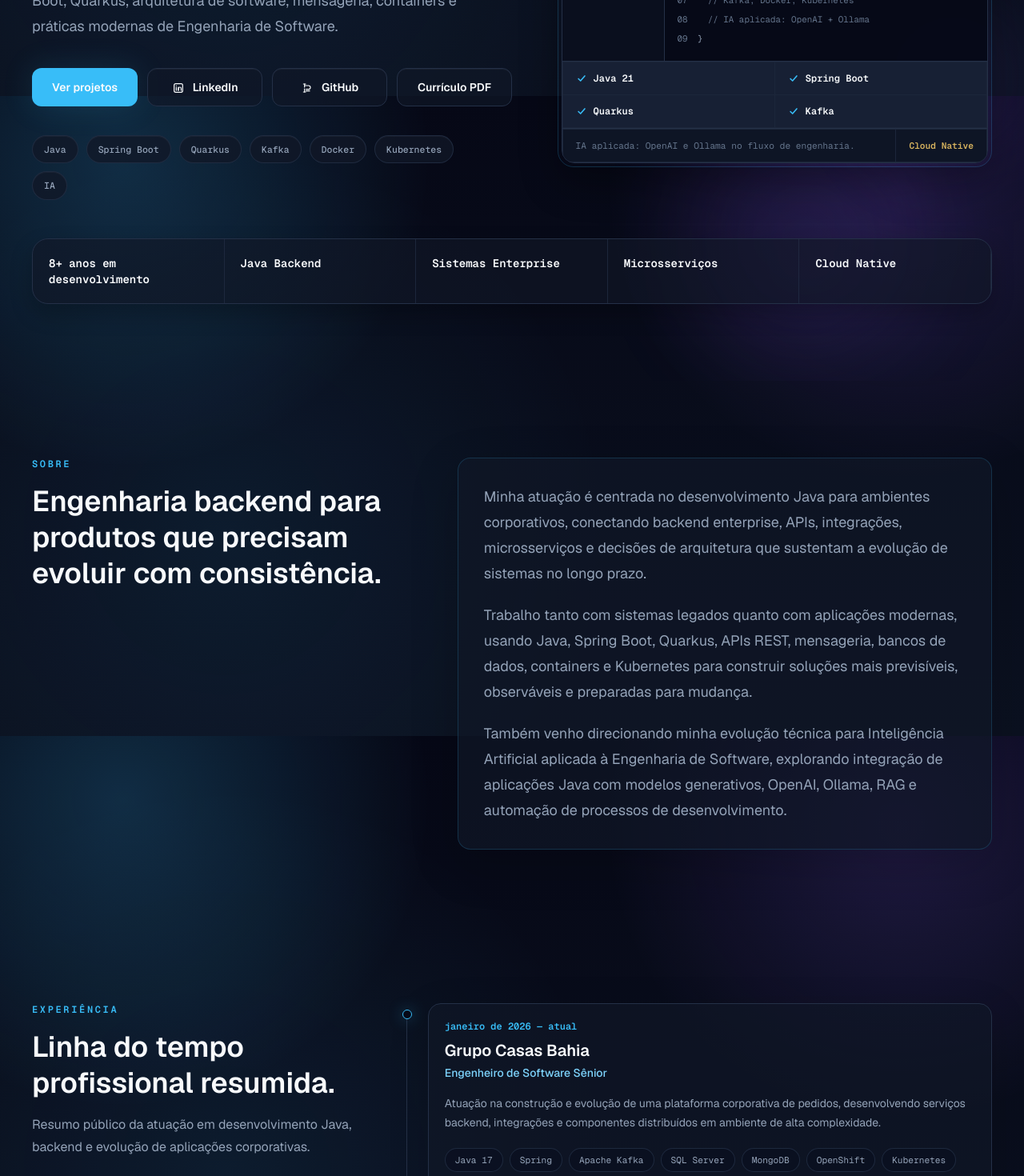
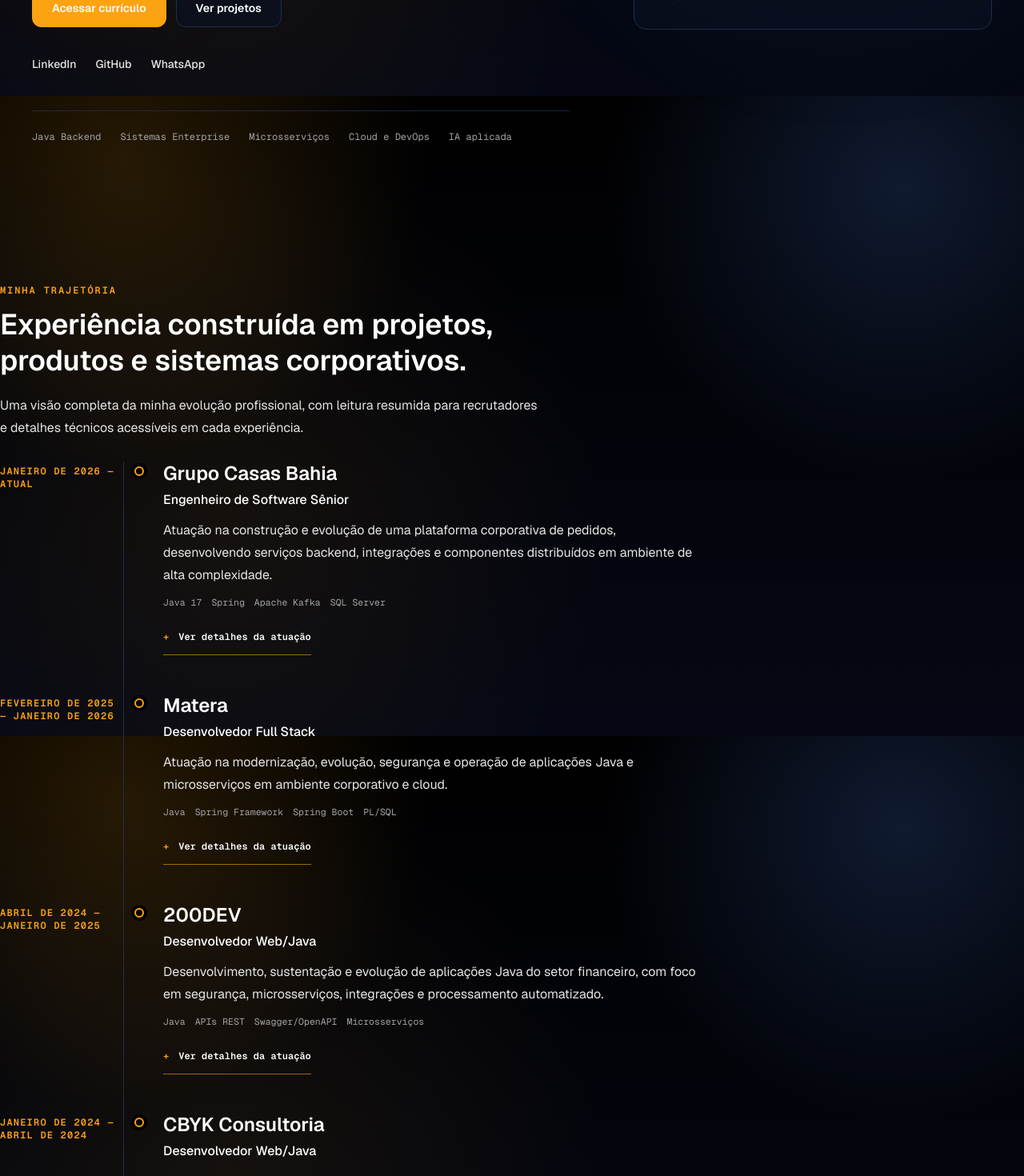
Before and after one commit to wep1980/wepdev-portfolio, a Next.js app in the folder frontend/: page / in a window 1280 px wide. Shown: the part 680-2150 px from the top of the page at 80% size. Built offline with nearby package versions, Linux system fonts and the light colour scheme.

Commit message:
feat: promove Home V3 para a rota pública

```diff
--- a/frontend/app/globals.css
+++ b/frontend/app/globals.css
@@ -1,25 +1,25 @@
 @import "tailwindcss";
 
 :root {
-  --background: #060816;
-  --background-secondary: #0b1120;
-  --surface: #111827;
-  --surface-elevated: #172033;
-  --surface-hover: #172033;
-  --foreground: #f8fafc;
-  --muted: #94a3b8;
-  --subtle: #64748b;
-  --border: #243047;
-  --border-accent: #38bdf8;
-  --primary: #38bdf8;
-  --primary-hover: #7dd3fc;
-  --primary-foreground: #06121f;
-  --accent: #8b5cf6;
-  --accent-light: #a78bfa;
-  --accent-gold: #d6b25e;
+  --background: #000000;
+  --background-secondary: #050814;
+  --surface: #0a1222;
+  --surface-elevated: #14213d;
+  --surface-hover: #1b2e55;
+  --foreground: #ffffff;
+  --muted: #e5e5e5;
+  --subtle: #a3a3a3;
+  --border: #1f2e4c;
+  --border-accent: #fca311;
+  --primary: #fca311;
+  --primary-hover: #ffbd4a;
+  --primary-foreground: #000000;
+  --accent: #fca311;
+  --accent-light: #ffd48a;
+  --accent-gold: #fca311;
   --success: #22c55e;
-  --warning: #d6b25e;
-  --error: #8b5cf6;
+  --warning: #fca311;
+  --error: #ef4444;
 
   --font-family-heading: var(--fonte-principal), Arial, Helvetica, sans-serif;
   --font-family-body: var(--fonte-principal), Arial, Helvetica, sans-serif;
@@ -34,15 +34,15 @@
   --shadow-sm: 0 4px 12px rgb(0 0 0 / 18%);
   --shadow-md: 0 12px 28px rgb(0 0 0 / 24%);
   --shadow-lg: 0 20px 48px rgb(0 0 0 / 32%);
-  --shadow-glow: 0 0 32px rgb(56 189 248 / 22%);
-  --shadow-glow-subtle: 0 0 40px rgb(56 189 248 / 14%);
+  --shadow-glow: 0 0 32px rgb(252 163 17 / 20%);
+  --shadow-glow-subtle: 0 0 40px rgb(252 163 17 / 12%);
 
-  --gradient-brand: linear-gradient(90deg, var(--primary), var(--accent));
+  --gradient-brand: linear-gradient(90deg, var(--primary), var(--primary-hover));
   --gradient-surface: linear-gradient(145deg, var(--surface), var(--surface-elevated));
   --gradient-glow:
-    radial-gradient(circle at 12% 10%, rgb(56 189 248 / 20%), transparent 24rem),
-    radial-gradient(circle at 88% 14%, rgb(139 92 246 / 18%), transparent 23rem),
-    radial-gradient(circle at 22% 34rem, rgb(56 189 248 / 8%), transparent 30rem);
+    radial-gradient(circle at 12% 10%, rgb(252 163 17 / 15%), transparent 24rem),
+    radial-gradient(circle at 88% 14%, rgb(20 33 61 / 78%), transparent 23rem),
+    radial-gradient(circle at 22% 34rem, rgb(252 163 17 / 7%), transparent 30rem);
 
   --duration-fast: 120ms;
   --duration-normal: 200ms;
@@ -110,8 +110,8 @@
   --shadow-sm: 0 4px 12px rgb(0 0 0 / 18%);
   --shadow-md: 0 12px 28px rgb(0 0 0 / 24%);
   --shadow-lg: 0 20px 48px rgb(0 0 0 / 32%);
-  --shadow-glow: 0 0 32px rgb(56 189 248 / 22%);
-  --shadow-glow-subtle: 0 0 40px rgb(56 189 248 / 14%);
+  --shadow-glow: 0 0 32px rgb(252 163 17 / 20%);
+  --shadow-glow-subtle: 0 0 40px rgb(252 163 17 / 12%);
 }
 
 * {
@@ -120,6 +120,10 @@
 
 html {
   scroll-behavior: smooth;
+}
+
+:where(section[id]) {
+  scroll-margin-top: 6rem;
 }
 
 body {
@@ -141,8 +145,8 @@
   pointer-events: none;
   content: "";
   background-image:
-    linear-gradient(rgb(148 163 184 / 8%) 1px, transparent 1px),
-    linear-gradient(90deg, rgb(148 163 184 / 8%) 1px, transparent 1px);
+    linear-gradient(rgb(229 229 229 / 6%) 1px, transparent 1px),
+    linear-gradient(90deg, rgb(229 229 229 / 6%) 1px, transparent 1px);
   background-size: 48px 48px;
   mask-image: linear-gradient(180deg, rgb(0 0 0 / 80%), transparent 78%);
 }
@@ -154,8 +158,8 @@
   pointer-events: none;
   content: "";
   background:
-    radial-gradient(circle at 5% 34%, rgb(56 189 248 / 12%), transparent 17rem),
-    radial-gradient(circle at 94% 38%, rgb(139 92 246 / 12%), transparent 18rem);
+    radial-gradient(circle at 5% 34%, rgb(252 163 17 / 8%), transparent 17rem),
+    radial-gradient(circle at 94% 38%, rgb(20 33 61 / 55%), transparent 18rem);
 }
 
 a {
--- a/frontend/app/layout.tsx
+++ b/frontend/app/layout.tsx
@@ -1,8 +1,6 @@
 import type { Metadata } from "next";
 import { Geist, Geist_Mono } from "next/font/google";
 import Script from "next/script";
-import { Cabecalho } from "@/componentes/layout/Cabecalho";
-import { Rodape } from "@/componentes/layout/Rodape";
 import { urlSiteOficial } from "@/constantes/site";
 import "./globals.css";
 
@@ -68,9 +66,7 @@
       className={`${fontePrincipal.variable} ${fonteCodigo.variable} h-full antialiased`}
     >
       <body className="flex min-h-full flex-col bg-background text-foreground">
-        <Cabecalho />
         {children}
-        <Rodape />
         <Script
           src="https://analytics.wepdev.com.br/script.js"
           data-website-id="79867cd5-31c2-4a41-8c7f-f69507a2e9af"
--- a/frontend/app/page.tsx
+++ b/frontend/app/page.tsx
@@ -1,80 +1,13 @@
-import { SecaoContato } from "@/componentes/contato/SecaoContato";
-import { SecaoHero } from "@/componentes/home/SecaoHero";
-import { SecaoSobre } from "@/componentes/home/SecaoSobre";
-import { VisaoArquitetura } from "@/componentes/arquitetura/VisaoArquitetura";
-import { LinhaDoTempoExperiencia } from "@/componentes/experiencia/LinhaDoTempoExperiencia";
-import { SecaoPrincipiosEngenharia } from "@/componentes/principios/SecaoPrincipiosEngenharia";
-import { SecaoProjetos } from "@/componentes/projetos/SecaoProjetos";
-import { Container } from "@/componentes/ui/Container";
-import { Secao } from "@/componentes/ui/Secao";
-import { experienciasProfissionais } from "@/constantes/experiencias";
+import { HomeV3 } from "@/componentes/home/v3/HomeV3";
+import { NavbarV3 } from "@/componentes/home/v3/NavbarV3";
 
 export default function PaginaInicial() {
   return (
-    <main className="flex-1 overflow-hidden">
-      <SecaoHero />
-
-      <SecaoSobre />
-
-      <Secao
-        id="experiencia"
-        aria-labelledby="titulo-experiencia"
-        className="py-12 sm:py-16"
-      >
-        <Container>
-          <div className="grid gap-8 lg:grid-cols-[0.36fr_0.64fr] lg:gap-12">
-            <div>
-              <p className="font-mono text-xs font-semibold uppercase tracking-[0.22em] text-primary">
-                Experiência
-              </p>
-              <h2
-                id="titulo-experiencia"
-                className="mt-4 text-3xl font-semibold leading-tight text-foreground sm:text-4xl"
-              >
-                Linha do tempo profissional resumida.
-              </h2>
-              <p className="mt-4 text-base leading-7 text-muted">
-                Resumo público da atuação em desenvolvimento Java, backend e
-                evolução de aplicações corporativas.
-              </p>
-            </div>
-
-            <LinhaDoTempoExperiencia experiencias={experienciasProfissionais} />
-          </div>
-        </Container>
-      </Secao>
-
-      <Secao
-        id="arquitetura"
-        aria-labelledby="titulo-arquitetura"
-        className="py-12 sm:py-16"
-      >
-        <Container>
-          <div className="mb-7 max-w-3xl">
-            <p className="font-mono text-xs font-semibold uppercase tracking-[0.22em] text-primary">
-              Arquitetura
-            </p>
-            <h2
-              id="titulo-arquitetura"
-              className="mt-4 text-3xl font-semibold leading-tight text-foreground sm:text-4xl"
-            >
-              Como eu penso uma arquitetura
-            </h2>
-            <p className="mt-4 text-base leading-7 text-muted sm:text-lg">
-              Uma boa arquitetura precisa equilibrar simplicidade, evolução,
-              segurança, observabilidade e necessidades reais do negócio.
-            </p>
-          </div>
-
-          <VisaoArquitetura />
-        </Container>
-      </Secao>
-
-      <SecaoProjetos />
-
-      <SecaoPrincipiosEngenharia />
-
-      <SecaoContato />
-    </main>
+    <>
+      <NavbarV3 />
+      <main className="flex-1 overflow-hidden" aria-label="Home WEPDEV">
+        <HomeV3 />
+      </main>
+    </>
   );
 }
```
